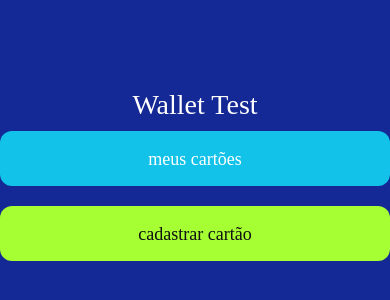
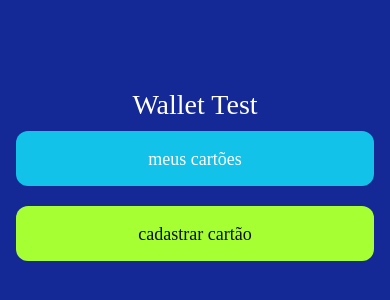
Before and after one commit to alexnaldosantos/vr_wallet_desafio, a React Native app: screen / in a window 390 px wide. Shown: the part 280-580 px from the top of the page. Built offline with nearby package versions, Linux system fonts and the light colour scheme.

Commit message:
fix: padding

```diff
--- a/src/views/creditcard/new_credit_card.tsx
+++ b/src/views/creditcard/new_credit_card.tsx
@@ -95,6 +95,7 @@ export const NewCreditCard: React.FC = () => {
 const CardContainer = styled.View`
     flex: 1;
     justify-content: center;
+    padding: 16px;
 `;
 
 const ExpCvvContainer = styled.View`
--- a/src/views/home/index.tsx
+++ b/src/views/home/index.tsx
@@ -33,6 +33,7 @@ export const Home: React.FC = () => {
 }
 
 const HomeContainer = styled.View`
-flex: 1;
-justify-content: center;
+    flex: 1;
+    justify-content: center;
+    padding: 16px;
 `;
```
